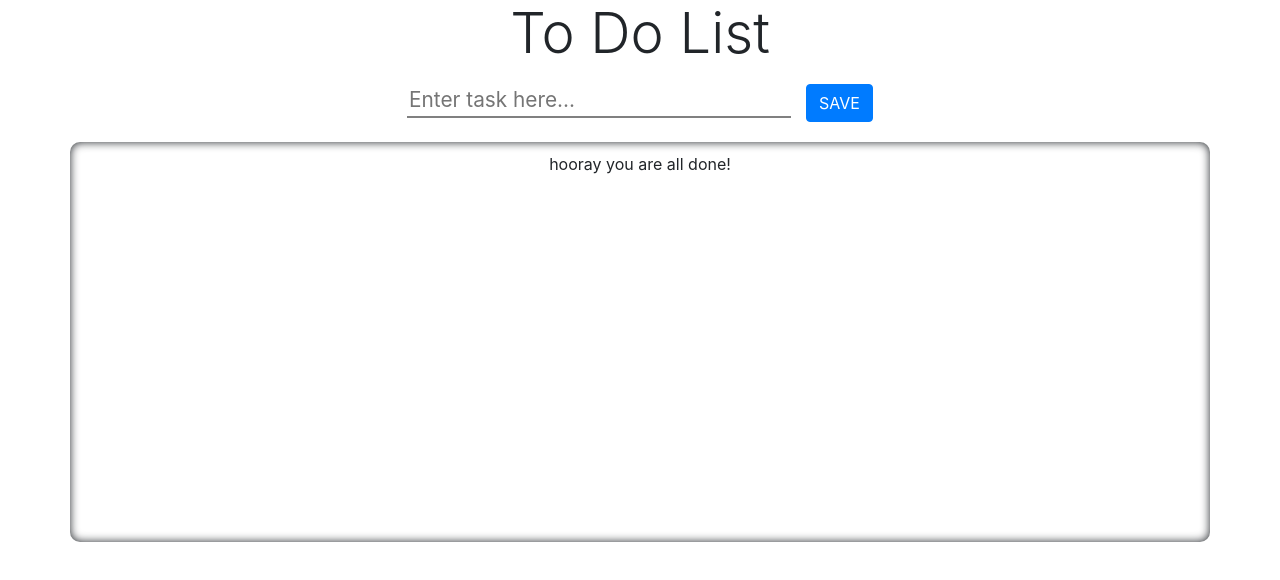
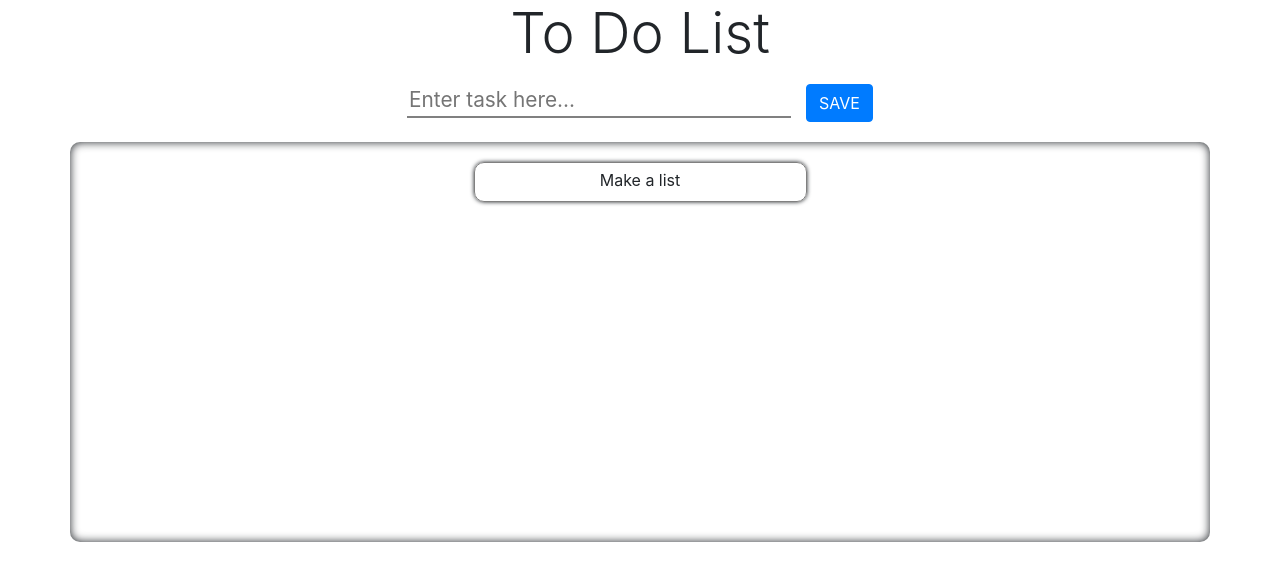
Before and after one commit to ezraguy/to-do-app, a React (Create React App) app: page / in a window 1280 px wide. Shown: the top 580 px of the page. Built offline with nearby package versions, Linux system fonts and the light colour scheme.

Commit message:
adding a default value

```diff
--- a/src/components/list.jsx
+++ b/src/components/list.jsx
@@ -8,7 +8,7 @@ class TasksList extends Component {
     this.state = {
       classes: "list-item animate__bounceInDown",
       exitClasses: "list-item animate__backOutRight",
-      todos: [],
+      todos: [{ id: "1", content: "Make a list", date: "08.07.2020" }],
     };
   }
 
--- a/src/css/list.css
+++ b/src/css/list.css
@@ -23,7 +23,7 @@
   border-radius: 10px;
   width: 30%;
   margin-top: 10px;
-  animation: 0.6s;
+  animation: 0.6s ease;
 }
 
 .list-item .task-date {
```
